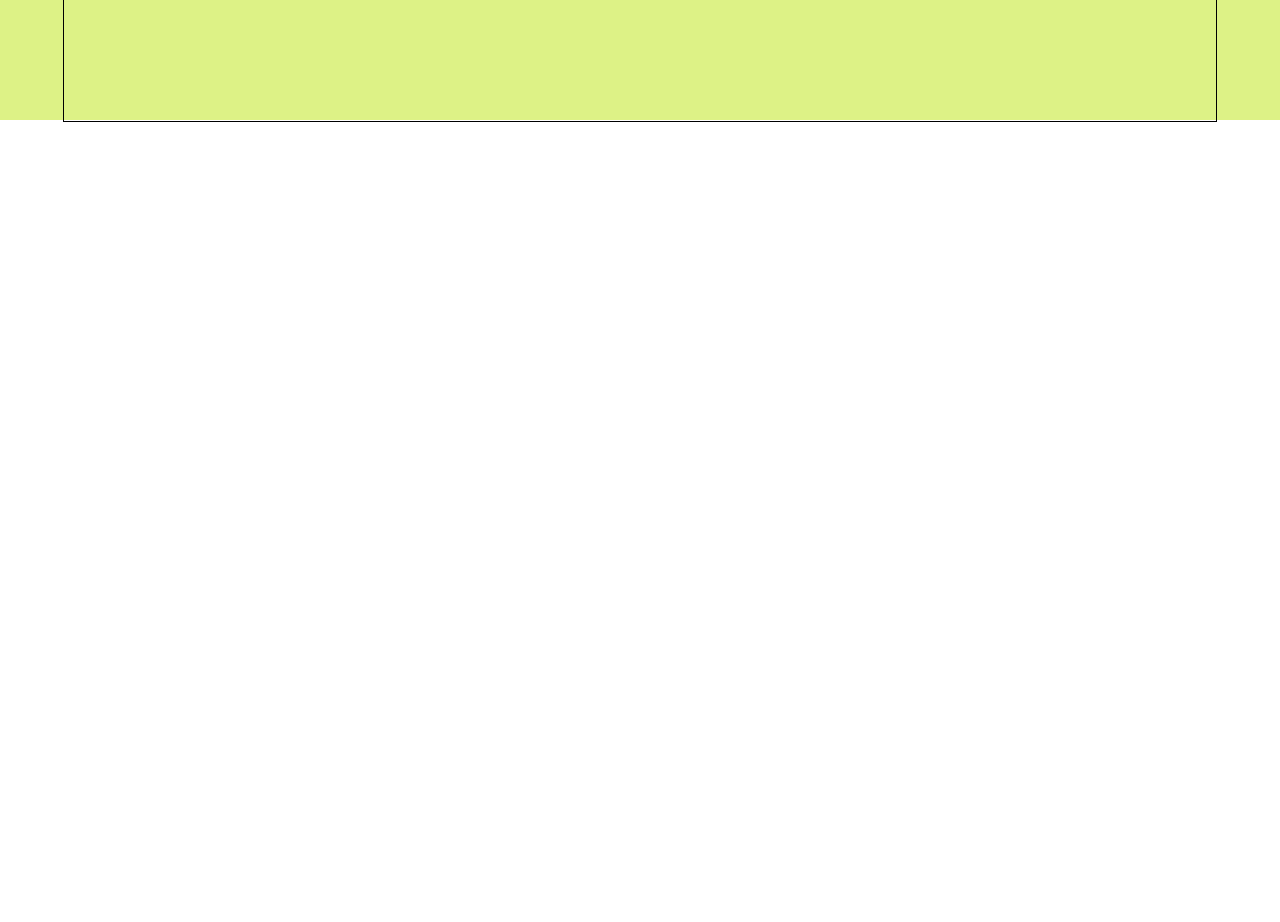
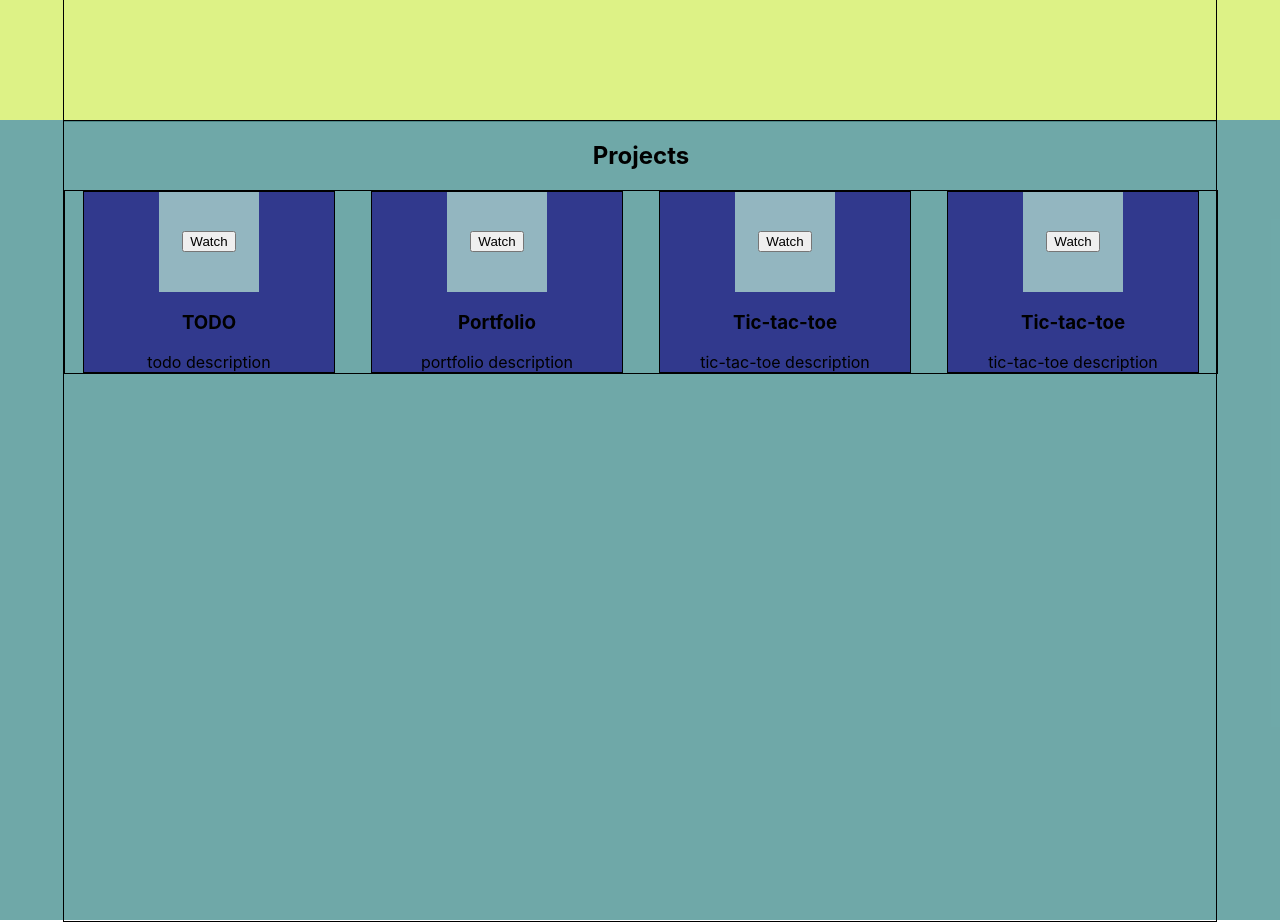
Before and after one commit to NatkaKon/portfolio, a React (Create React App) app: page / in a window 1280 px wide. Shown: the part 1560-2482 px from the top of the page. Before the commit the page ends 1682 px from the top, so only its background shows below. Built offline with nearby package versions, Linux system fonts and the light colour scheme.

Commit message:
create projects module

```diff
--- a/src/App.tsx
+++ b/src/App.tsx
@@ -3,6 +3,7 @@ import './App.css';
 import {Header} from './header/Header';
 import {Main} from './main/Main';
 import {Skills} from './skills/Skills';
+import {Projects} from './projects/Projects';
 
 function App() {
     return (
@@ -10,6 +11,7 @@ function App() {
             <Header/>
             <Main/>
             <Skills/>
+            <Projects/>
         </div>
     );
 }
--- /dev/null
+++ b/src/projects/Projects.module.css
@@ -0,0 +1,16 @@
+.projectsBlock {
+    height: 100vh;
+    background-color: rgba(90, 156, 156, 0.87);
+}
+.projectsContainer{
+    flex-direction: column;
+    justify-content: flex-start;
+}
+.projects{
+    border: 1px solid;
+    width: 100%;
+
+    display: flex;
+    justify-content: space-around;
+    flex-wrap: wrap;
+}
--- /dev/null
+++ b/src/projects/Projects.tsx
@@ -0,0 +1,20 @@
+import React from 'react';
+import style from './Projects.module.css'
+import styleContainer from '../common/styles/Container.module.css'
+import {Project} from './project/Project';
+
+export const Projects = () => {
+    return (
+        <div className={style.projectsBlock}>
+            <div className={`${styleContainer.container} ${style.projectsContainer}`}>
+                <h2>Projects</h2>
+                <div className={style.projects}>
+                    <Project title={'TODO'} description={'todo description'}/>
+                    <Project title={'Portfolio'} description={'portfolio description'}/>
+                    <Project title={'Tic-tac-toe'} description={'tic-tac-toe description'}/>
+                    <Project title={'Tic-tac-toe'} description={'tic-tac-toe description'}/>
+                </div>
+            </div>
+        </div>
+    );
+};
--- /dev/null
+++ b/src/projects/project/Project.module.css
@@ -0,0 +1,20 @@
+.project {
+    width: 250px;
+    border: 1px solid;
+    background-color: #31398d;
+
+    display: flex;
+    flex-direction: column;
+    align-items: center;
+    text-align: center;
+}
+
+.picture {
+    width: 100px;
+    height: 100px;
+
+    background-color: #93b6c0;
+    display: flex;
+    justify-content: center;
+    align-items: center;
+}
--- /dev/null
+++ b/src/projects/project/Project.tsx
@@ -0,0 +1,19 @@
+import React from 'react';
+import style from './Project.module.css'
+
+type ProjectPropsType = {
+    title: string
+    description:string
+}
+
+export const Project = (props: ProjectPropsType) => {
+    return (
+        <div className={style.project}>
+            <div className={style.picture}>
+                <button>Watch</button>
+            </div>
+            <h3>{props.title}</h3>
+            <span className={style.description}>{props.description}</span>
+        </div>
+    );
+};
```
